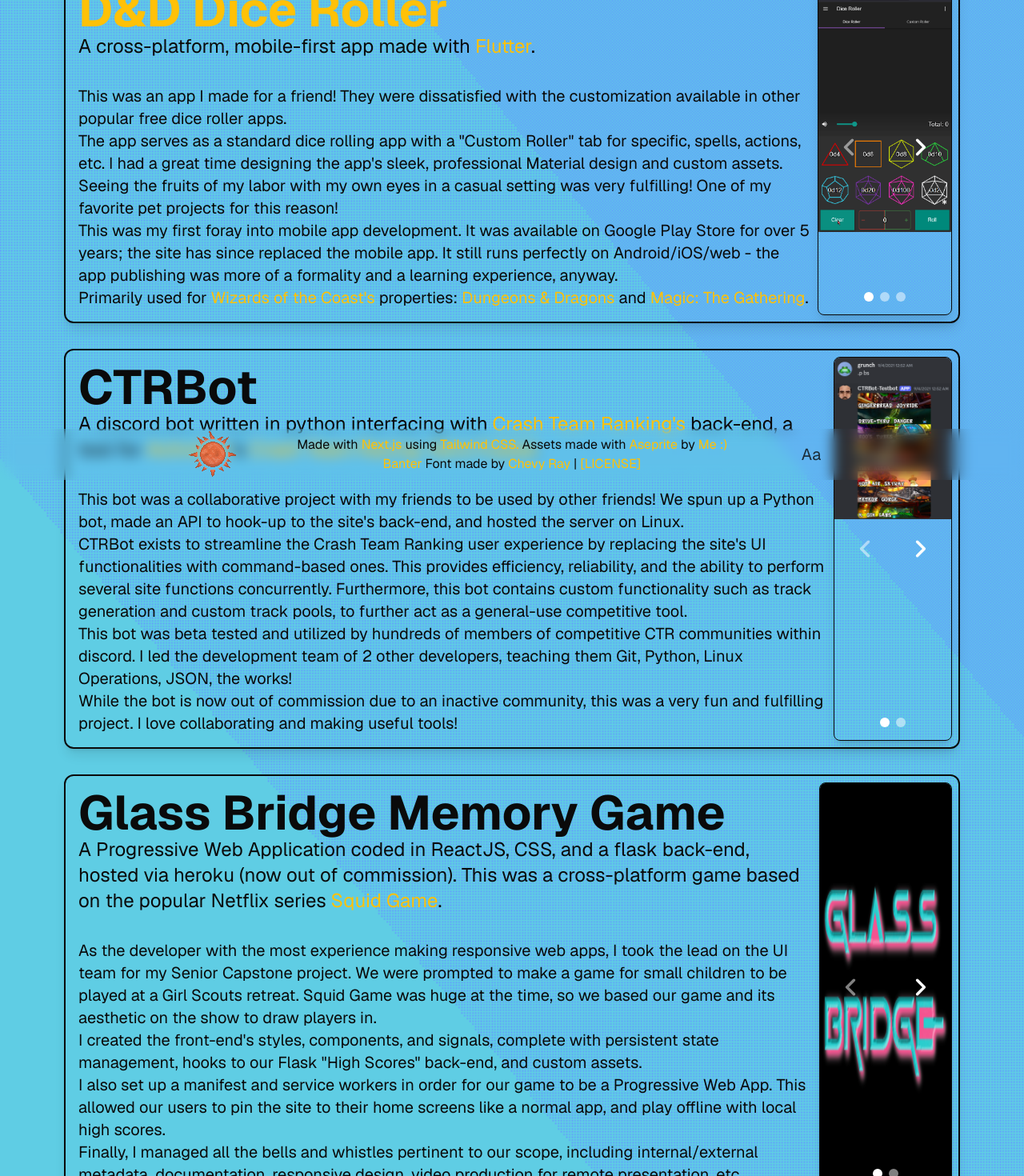
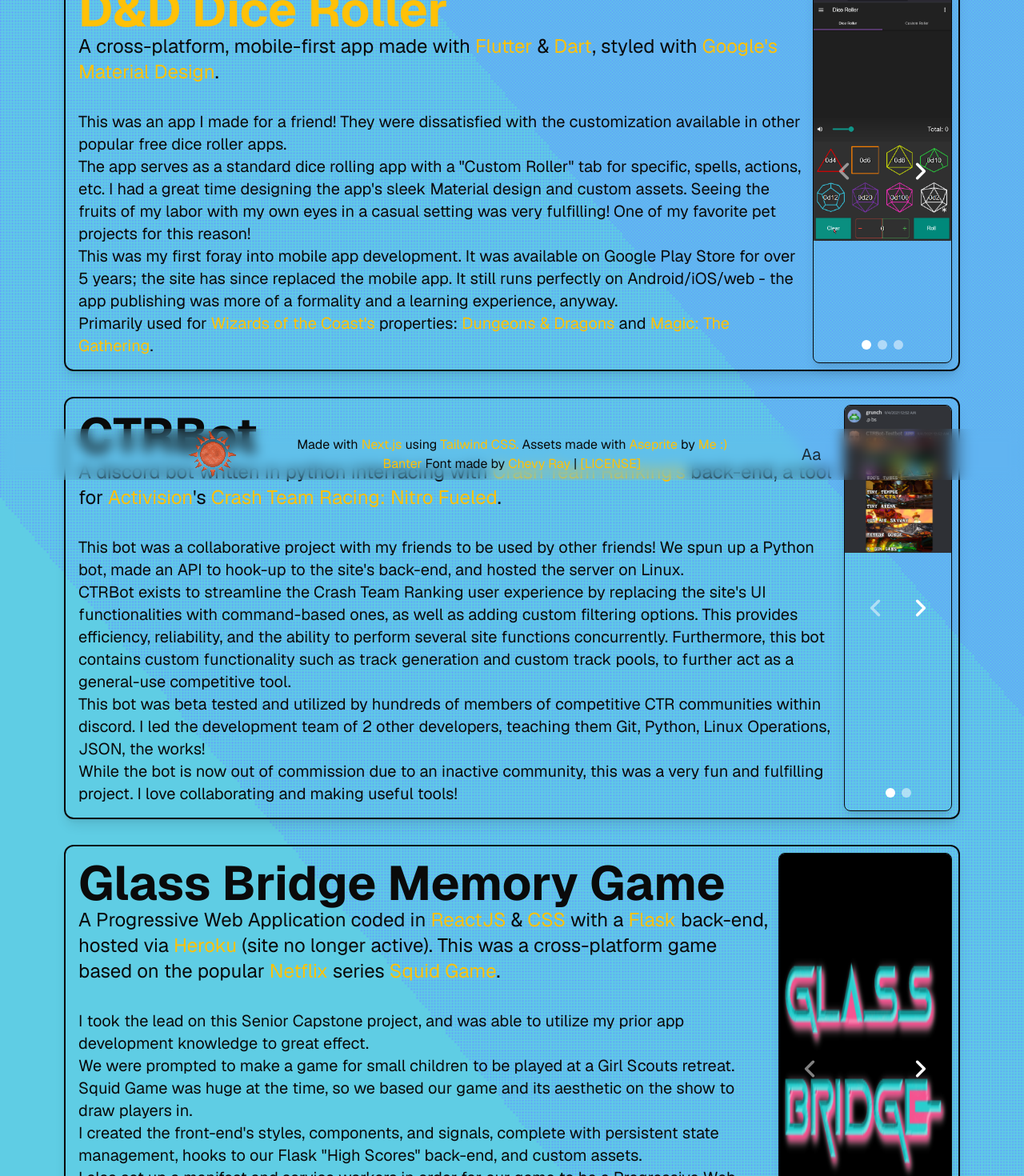
Before and after one commit to hansied67/hansied67.github.io, a Next.js app: page /portfolio in a window 1280 px wide. Shown: the part 200-1670 px from the top of the page at 80% size. Built offline with nearby package versions, Linux system fonts and the light colour scheme.

Commit message:
Alt/Title text updates per W3CAG 2.1
Additional modifications to portolio entry descriptions

```diff
--- a/src/app/portfolio/page.tsx
+++ b/src/app/portfolio/page.tsx
@@ -23,14 +23,27 @@ export default function Portfolio() {
               href="https://flutter.dev/"
               target="_blank">
                 Flutter
-              </Link>.
+              </Link>
+              &nbsp;&amp;&nbsp;
+              <Link
+              href="https://dart.dev/"
+              target="_blank">
+                Dart
+              </Link>
+              , styled with&nbsp;
+              <Link
+              href="https://m3.material.io/"
+              target="_blank">
+                Google&apos;s Material Design
+              </Link>
+              .
               <br /><br />
             </span>}
             description={
             <span>
               This was an app I made for a friend! They were dissatisfied with the customization available in other popular free dice roller apps.
               <br />
-              The app serves as a standard dice rolling app with a &quot;Custom Roller&quot; tab for specific, spells, actions, etc. I had a great time designing the app&apos;s sleek, professional Material design and custom assets. Seeing the fruits of my labor with my own eyes in a casual setting was very fulfilling! One of my favorite pet projects for this reason!
+              The app serves as a standard dice rolling app with a &quot;Custom Roller&quot; tab for specific, spells, actions, etc. I had a great time designing the app&apos;s sleek Material design and custom assets. Seeing the fruits of my labor with my own eyes in a casual setting was very fulfilling! One of my favorite pet projects for this reason!
               <br />
               This was my first foray into mobile app development. It was available on Google Play Store for over 5 years; the site has since replaced the mobile app. It still runs perfectly on Android/iOS/web - the app publishing was more of a formality and a learning experience, anyway.
               <br />
@@ -56,8 +69,8 @@ export default function Portfolio() {
             >
               <Image
               src="/DiceRoller1.gif"
-              title="D&D Dice Roller showcase"
-              alt="D&D app gif"
+              title="Dice Roller tab showcase - Footage of a user rolls 1 of each standard die type, re-rolling a few times, and clearing the output."
+              alt="D&D Dice Roller app - Dice Roller tab gif"
               width={250}
               height={0}
               sizes="100vw"
@@ -66,8 +79,8 @@ export default function Portfolio() {
               />
               <Image
               src="/DiceRoller2.gif"
-              title="D&D Dice Roller: Custom Roller showcase"
-              alt="D&D app custom roller gif"
+              title="Custom Roller showcase - Footage of the user using the Custom Roller, acting as 'macros' for dice roll and modifier combinations."
+              alt="D&D Dice Roller app - Custom Roller gif"
               width={250}
               height={0}
               sizes="100vw"
@@ -76,8 +89,8 @@ export default function Portfolio() {
               />
               <Image
               src="/DiceRoller3.png"
-              title="D&D Dice Roller: History showcase "
-              alt="D&D app history"
+              title="History showcase - Screenshot of the app's history interface, displaying the rolls enacted by the user in prior gifs."
+              alt="D&D Dice Roller app - Roll History"
               width={250}
               height={0}
               sizes="100vw"
@@ -113,7 +126,7 @@ export default function Portfolio() {
             <span>
               This bot was a collaborative project with my friends to be used by other friends! We spun up a Python bot, made an API to hook-up to the site&apos;s back-end, and hosted the server on Linux.
               <br />
-              CTRBot exists to streamline the Crash Team Ranking user experience by replacing the site&apos;s UI functionalities with command-based ones. This provides efficiency, reliability, and the ability to perform several site functions concurrently. Furthermore, this bot contains custom functionality such as track generation and custom track pools, to further act as a general-use competitive tool.
+              CTRBot exists to streamline the Crash Team Ranking user experience by replacing the site&apos;s UI functionalities with command-based ones, as well as adding custom filtering options. This provides efficiency, reliability, and the ability to perform several site functions concurrently. Furthermore, this bot contains custom functionality such as track generation and custom track pools, to further act as a general-use competitive tool.
               <br />
               This bot was beta tested and utilized by hundreds of members of competitive CTR communities within discord. I led the development team of 2 other developers, teaching them Git, Python, Linux Operations, JSON, the works!
               <br />
@@ -121,7 +134,7 @@ export default function Portfolio() {
             </span>}>
               <Image
               src="/CTRBot SC1.png"
-              title="A screenshot of a Discord Chat window between a user and CTRBot, showcasing track generation adhering to custom pools. The user inputs '.p bs'. The bot outputs an image of 8 tracks with their names using CTR's font, stacked horizontally."
+              title="A screenshot of a Discord Chat window between a user and CTRBot, showcasing track generation. The bot outputs an image of a set amount of tracks with their names using CTR's font, stacked horizontally. The amount of tracks and the pool of tracks to choose from are determined by the user's input."
               alt="Discord Screenshot - CTRBot track command"
               width={400}
               height={0}
@@ -130,7 +143,7 @@ export default function Portfolio() {
               />
               <Image
               src="/CTRBot SC2.png"
-              title="A screenshot of a Discord Chat window between a user and CTRBot, showcasing the bot's aggregation and display of top 10 player times per track. The user inputs '.lap10 inferno', and the bot outputs an embedded message detailing the 10 fastest lap times for the track Inferno Island. The embedded message contains a hyperlink to the track's leaderboard on CrashTeamRanking.com, a hyperlink to CrashTeamRanking.com's home page via its icon, and 10 embedded messages for each player's time. Said embeds contain: position, username, country flag, engine type (icon), lap time hyperlinked to its Youtube URL, platform (icon), and a link to the user's CrashTeamRanking profile."
+              title="A screenshot of a Discord Chat window between a user and CTRBot, showcasing the bot's aggregation and display of top track times submitted to CrashTeamRanking.com. The bot outputs a neatly formatted embedded message containing all the information and hyperlinks present on that track's leaderboard."
               alt="Discord Screenshot - CTRBot record commands"
               width={400}
               height={0}
@@ -143,7 +156,37 @@ export default function Portfolio() {
             title="Glass Bridge Memory Game"
             subtitle={
             <span>
-              A Progressive Web Application coded in ReactJS, CSS, and a flask back-end, hosted via heroku (now out of commission). This was a cross-platform game based on the popular Netflix series
+              A Progressive Web Application coded in&nbsp;
+              <Link
+              href="https://react.dev/"
+              target="_blank">
+                ReactJS
+              </Link>
+              &nbsp;&amp;&nbsp;
+              <Link
+              href="https://www.w3.org/Style/CSS/Overview.en.html"
+              target="_blank">
+                CSS
+              </Link>
+              &nbsp;with a&nbsp;
+              <Link
+              href="https://flask.palletsprojects.com/en/stable/"
+              target="_blank">
+                Flask
+              </Link>
+              &nbsp;back-end, hosted via&nbsp;
+              <Link
+              href="https://react.dev/"
+              target="_blank">
+                Heroku
+              </Link>
+              &nbsp;(site no longer active). This was a cross-platform game based on the popular&nbsp;
+              <Link
+              href="https://www.netflix.com/"
+              target="_blank">
+                Netflix
+              </Link>
+              &nbsp;series
               <Link
               href="https://www.netflix.com/title/81040344"
               target="_blank">
@@ -154,13 +197,15 @@ export default function Portfolio() {
             </span>}
             description={
             <span>
-              As the developer with the most experience making responsive web apps, I took the lead on the UI team for my Senior Capstone project. We were prompted to make a game for small children to be played at a Girl Scouts retreat. Squid Game was huge at the time, so we based our game and its aesthetic on the show to draw players in.
+              I took the lead on this Senior Capstone project, and was able to utilize my prior app development knowledge to great effect.
+              <br />
+              We were prompted to make a game for small children to be played at a Girl Scouts retreat. Squid Game was huge at the time, so we based our game and its aesthetic on the show to draw players in.
               <br />
               I created the front-end&apos;s styles, components, and signals, complete with persistent state management, hooks to our Flask &quot;High Scores&quot; back-end, and custom assets.
               <br />
               I also set up a manifest and service workers in order for our game to be a Progressive Web App. This allowed our users to pin the site to their home screens like a normal app, and play offline with local high scores.
               <br />
-              Finally, I managed all the bells and whistles pertinent to our scope, including internal/external metadata, documentation, responsive design, video production for remote presentation, etc.
+              Finally, I managed all the bells and whistles pertinent to our scope, including internal/external metadata, documentation, responsive design, and video production for remote presentation.
             </span>}>
               <Image
               src="/GlassBridge.png"
```
